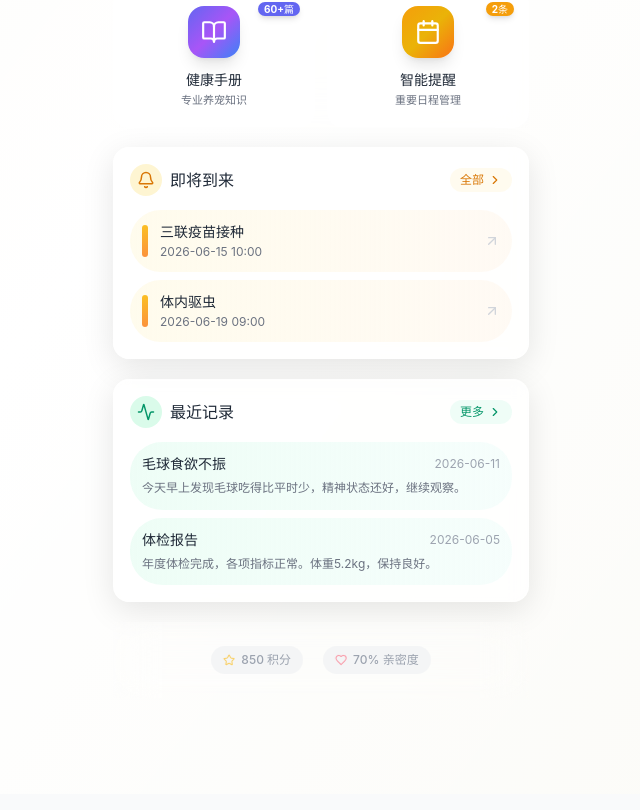
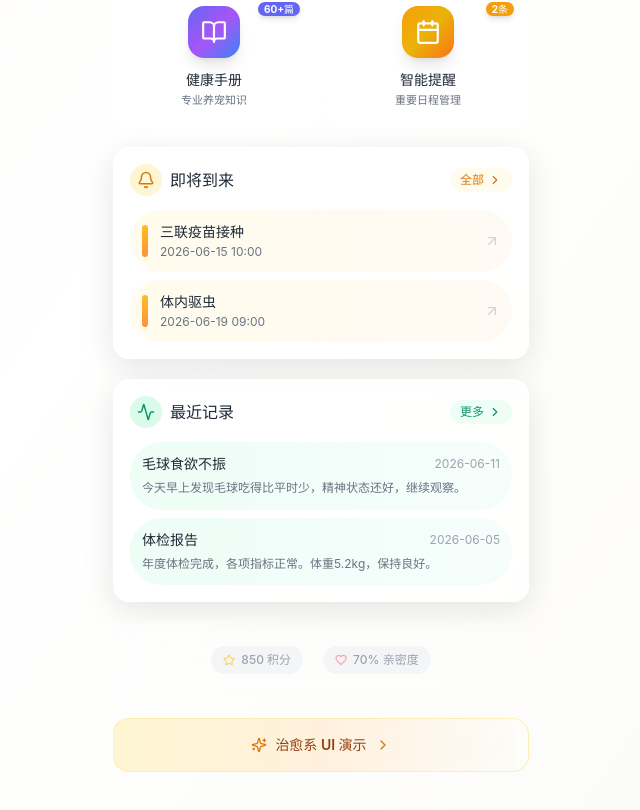
Before and after one commit to Tri250/-, a React (Vite) app: page / in a window 1280 px wide. Shown: the part 911-1721 px from the top of the page, without its empty margins (319-959 px from the left). Built offline with nearby package versions, Linux system fonts and the light colour scheme.

Commit message:
feat: Android App Code Review and Optimization
Co-authored-by: traeagent <traeagent@users.noreply.github.com>

```diff
--- a/src/App.tsx
+++ b/src/App.tsx
@@ -37,6 +37,7 @@ const SettingsPage = lazy(() => import('./pages/SettingsPage'));
 const FavoritesPage = lazy(() => import('./pages/FavoritesPage'));
 const HelpFeedbackPage = lazy(() => import('./pages/HelpFeedbackPage'));
 const DeveloperInfoPage = lazy(() => import('./pages/DeveloperInfoPage'));
+const HealingUIDemo = lazy(() => import('./components/HealingUIDemo'));
 
 // 页面加载占位符
 const PageLoader = () => (
@@ -161,6 +162,8 @@ export default function App() {
         return <HelpFeedbackPage onNavigate={setCurrentPage} />;
       case 'developer-info':
         return <DeveloperInfoPage onNavigate={setCurrentPage} />;
+      case 'healing-demo':
+        return <HealingUIDemo />;
       case 'history':
         return <TranslatorPage />;
       default:
--- a/src/pages/HomePage.tsx
+++ b/src/pages/HomePage.tsx
@@ -575,6 +575,18 @@ export const HomePage: React.FC<HomePageProps> = ({ onNavigate }) => {
                   </div>
                 </div>
               </div>
+
+              {/* 治愈系 UI 演示入口 */}
+              <button
+                onClick={() => onNavigate('healing-demo')}
+                className="w-full py-4 rounded-2xl bg-gradient-to-r from-amber-100/80 via-orange-100/80 to-peach-100/80 dark:from-amber-900/20 dark:via-orange-900/20 dark:to-peach-900/20 backdrop-blur-sm border border-amber-200/50 dark:border-amber-700/30 hover:shadow-lg transition-all active-scale group mb-4"
+              >
+                <div className="flex items-center justify-center gap-2">
+                  <Sparkles className="w-4 h-4 text-amber-600 dark:text-amber-400 group-hover:rotate-12 transition-transform" />
+                  <span className="font-semibold text-sm text-amber-800 dark:text-amber-200">治愈系 UI 演示</span>
+                  <ChevronRight className="w-4 h-4 text-amber-600 dark:text-amber-400 group-hover:translate-x-0.5 transition-transform" />
+                </div>
+              </button>
             </>
           )}
         </main>
```
